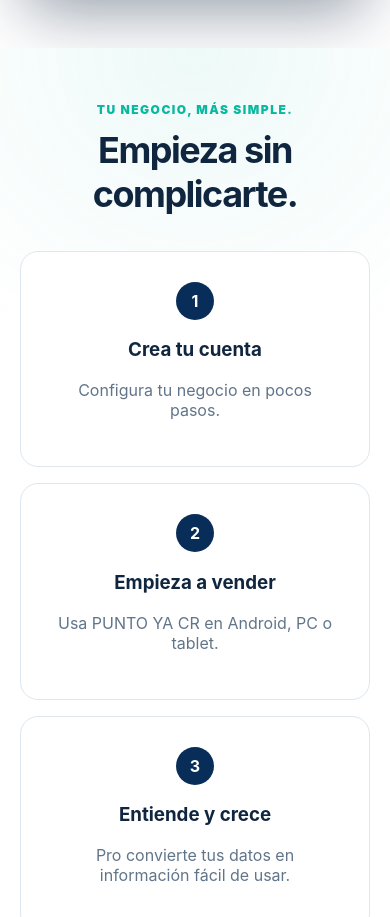
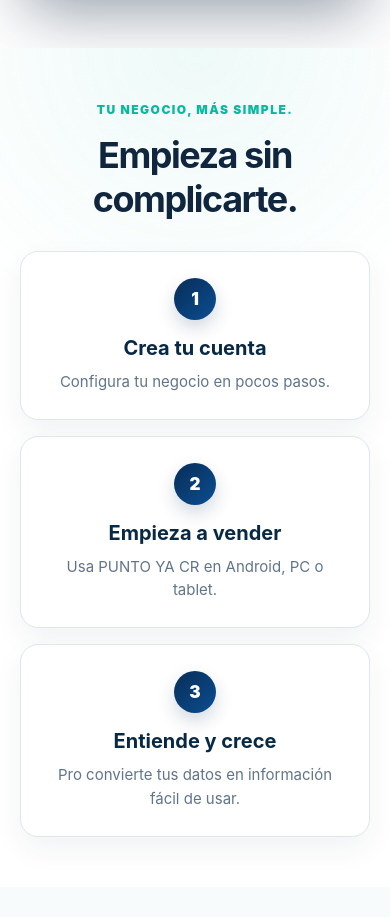
Before and after one commit to miguel2215/PUNTO-YA-CR-WEB, a plain HTML site: page index.html in a window 390 px wide. Shown: the part 5225-6142 px from the top of the page. Drawn offline with Linux system fonts and the light colour scheme.

Commit message:
Update styles.css

```diff
--- a/styles.css
+++ b/styles.css
@@ -1315,14 +1315,12 @@ h2{
 
 
 /* =========================================================
-   PASOS
+   PASOS — CÓMO FUNCIONA
    ========================================================= */
 
 .simple{
   position:relative;
-
-  padding:70px 5vw;
-
+  padding:80px 5vw;
   text-align:center;
 
   background:
@@ -1334,40 +1332,165 @@ h2{
     #ffffff;
 }
 
+.simple > .eyebrow{
+  display:inline-block;
+  margin-bottom:6px;
+}
+
+.simple > h2{
+  margin-bottom:12px;
+}
+
 .steps{
+  position:relative;
+
   display:grid;
   grid-template-columns:repeat(3,1fr);
-  gap:16px;
-
-  margin-top:35px;
+  gap:22px;
+
+  max-width:1150px;
+  margin:42px auto 0;
+}
+
+/* Línea que conecta los 3 pasos */
+
+.steps::before{
+  content:"";
+  position:absolute;
+
+  top:49px;
+  left:16%;
+  right:16%;
+
+  height:3px;
+
+  background:linear-gradient(
+    90deg,
+    #08b89f,
+    #08a66d
+  );
+
+  opacity:.28;
+
+  z-index:0;
 }
 
 .steps article{
-  background:#fff;
-
-  border:1px solid var(--line);
-  border-radius:18px;
-
-  padding:30px;
+  position:relative;
+  z-index:1;
+
+  background:#ffffff;
+
+  border:1px solid #dce7ef;
+  border-radius:22px;
+
+  padding:32px 26px;
+
+  min-height:210px;
+
+  box-shadow:0 12px 30px rgba(10,44,70,.06);
 }
 
 .steps article > b{
   display:grid;
   place-items:center;
 
-  margin:auto;
-
-  width:38px;
-  height:38px;
+  width:46px;
+  height:46px;
+
+  margin:0 auto 20px;
 
   border-radius:50%;
 
-  background:var(--navy);
-  color:#fff;
-}
-
-.steps p{
-  color:var(--muted);
+  background:linear-gradient(
+    135deg,
+    #082d58,
+    #0b4e91
+  );
+
+  color:#ffffff;
+
+  font-size:17px;
+  font-weight:900;
+
+  box-shadow:0 8px 18px rgba(8,45,88,.18);
+}
+
+.steps article h3{
+  margin:0 0 10px;
+
+  color:#082944;
+
+  font-size:21px;
+}
+
+.steps article p{
+  margin:0 auto;
+
+  max-width:290px;
+
+  color:#61758a;
+
+  font-size:15px;
+  line-height:1.55;
+}
+
+
+/* =========================================================
+   PASOS — TABLET / MÓVIL
+   ========================================================= */
+
+@media(max-width:980px){
+
+  .steps{
+    grid-template-columns:1fr;
+    gap:16px;
+
+    max-width:620px;
+  }
+
+  .steps::before{
+    display:none;
+  }
+
+  .steps article{
+    min-height:0;
+  }
+
+}
+
+
+@media(max-width:600px){
+
+  .simple{
+    padding:58px 20px;
+  }
+
+  .steps{
+    margin-top:30px;
+  }
+
+  .steps article{
+    padding:26px 22px;
+
+    border-radius:18px;
+  }
+
+  .steps article > b{
+    width:42px;
+    height:42px;
+
+    margin-bottom:16px;
+  }
+
+  .steps article h3{
+    font-size:20px;
+  }
+
+  .steps article p{
+    font-size:15px;
+  }
+
 }
 
 
```
